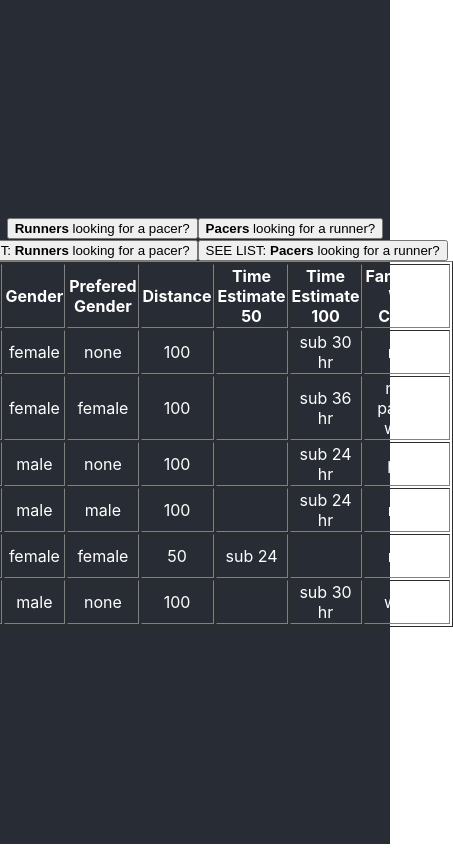
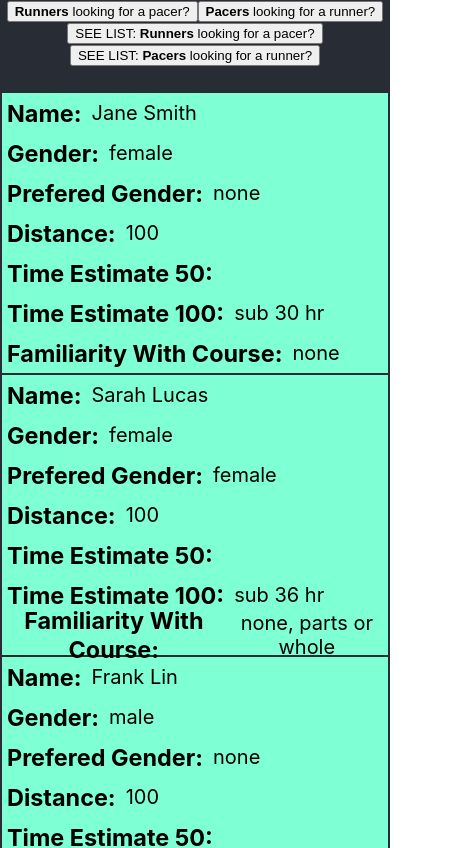
Before and after one commit to RobinN80/runners-pacers-match-frontend, a React (Create React App) app: page / in a window 390 px wide. Shown: the top 848 px of the page, 453 px wide, since content can reach past the window. Built offline with nearby package versions, Linux system fonts and the light colour scheme.

Commit message:
Mobile friendlier

```diff
--- /dev/null
+++ b/src/CompnentCSS/Grid.css
@@ -0,0 +1,41 @@
+.main-table thead{
+    background-color: aquamarine;
+    font-size: 20px;
+    color: black
+}
+.main-table {
+    margin-top: 25px;
+}
+
+thead tr {
+    font-weight: 400;
+}
+
+.main-table tbody tr{
+    color: lightslategray;
+    font-size: 16px;
+    /* margin-top: 20px; */
+}
+
+.main-table td {
+    font-weight: 400;
+}
+
+.mobile-table {
+    margin-bottom: 5%;
+}
+
+.mobile-table thead{
+    margin-bottom: 20px;
+}
+
+.mobile-table tr{
+    display: flex;
+    align-items: center;
+    padding: 5px;
+    height: 30px;
+}
+
+.mobile-table h3{
+    margin-right: 10px;
+}
--- a/src/Components/SimpleDataGrid.js
+++ b/src/Components/SimpleDataGrid.js
@@ -1,8 +1,8 @@
+import React, {useState, useEffect} from 'react';
 import { Runners, Pacers } from "../shared/runners-pacers-mock-data";
+import '../CompnentCSS/Grid.css'
+import {Box, Card, CardActions, CardContent, Button, Typography} from '@mui/material';
 
-
-const SimpleDataGrid = (props) => {
-//  const {participantType} = props;
 const columnsRunners = [
     {field: 'name', headerName: 'Name', width: 150},
     {field: 'gender', headerName: 'Gender', width: 150},
@@ -13,8 +13,32 @@ const SimpleDataGrid = (props) => {
     {field: 'familiarityOfCourse', headerName: 'Familiarity With Course', width: 150},
 ]
 
+
+const SimpleDataGrid = (props) => {
+const [ isMobile, setIsMobile] = useState(true);
+//  const {participantType} = props;
+let windowWidth = window.innerWidth;
+
+useEffect(() =>{
+    const handleWindowSize=()=>{
+
+        if (windowWidth <= 769){
+            setIsMobile(true);
+        } else {
+            setIsMobile(false);
+        }
+    }
+
+    //
+    window.addEventListener('resize', handleWindowSize);
+    handleWindowSize();
+    return () => window.removeEventListener('resize', handleWindowSize);
+});
+
+    console.log(isMobile, 'ismobile', windowWidth);
+    const renderDeskTopView = () => {
         return(
-    <table border="1" >
+            <table border="1" className='main-table'>
                     <thead>
                         <tr>
                             {columnsRunners.map((column) => (
@@ -32,7 +56,50 @@ return(
                         ))}
                     </tbody>
             </table>
+        );
+    }
+
+    const renderMobileView = () => {
+        return(
+            <table className="main-table mobile-table">
+                {Runners.map((runner) => (
+                <thead key={runner.id} className='mobile-table'>
+                    {columnsRunners.map((column) => (
+                        <tr key={runner.id + column.field}>
+                            <div><h3>{column.headerName}:</h3></div>
+                            <p>{runner[column.field]}</p>
+                        </tr>
+                    ))}
+                </thead>
+                ))}
+            </table>
+//             <Box className='main-table mobile-table' sx={{ minWidth: 275 }}>
+//             {Runners.map((runner) => (
+//                 <Card key={runner.id}>
+//                 <CardContent>
+//                 {columnsRunners.map((column) => (
+//                     <div key={runner.id + column.field}>
+//                         <h3>{column.headerName}:</h3>
+//                         <p sx={{ fontSize: 12 }}>{runner[column.field]}</p>
+//                     </div>
+//                 ))}
+//                 <CardActions>
+//                     <Button size='small'>Email to Connect</Button>
+//                 </CardActions>
+//                 </CardContent>
+//             </Card>
+//             ))}
+//   </Box>
         )
+    }
+
+
+    return(
+    <>
+        {isMobile ? renderMobileView() : renderDeskTopView()}
+    </>
+
+    );
 };
 
 export default SimpleDataGrid;
```
Lines whose indentation alone changed are shown as unchanged.
